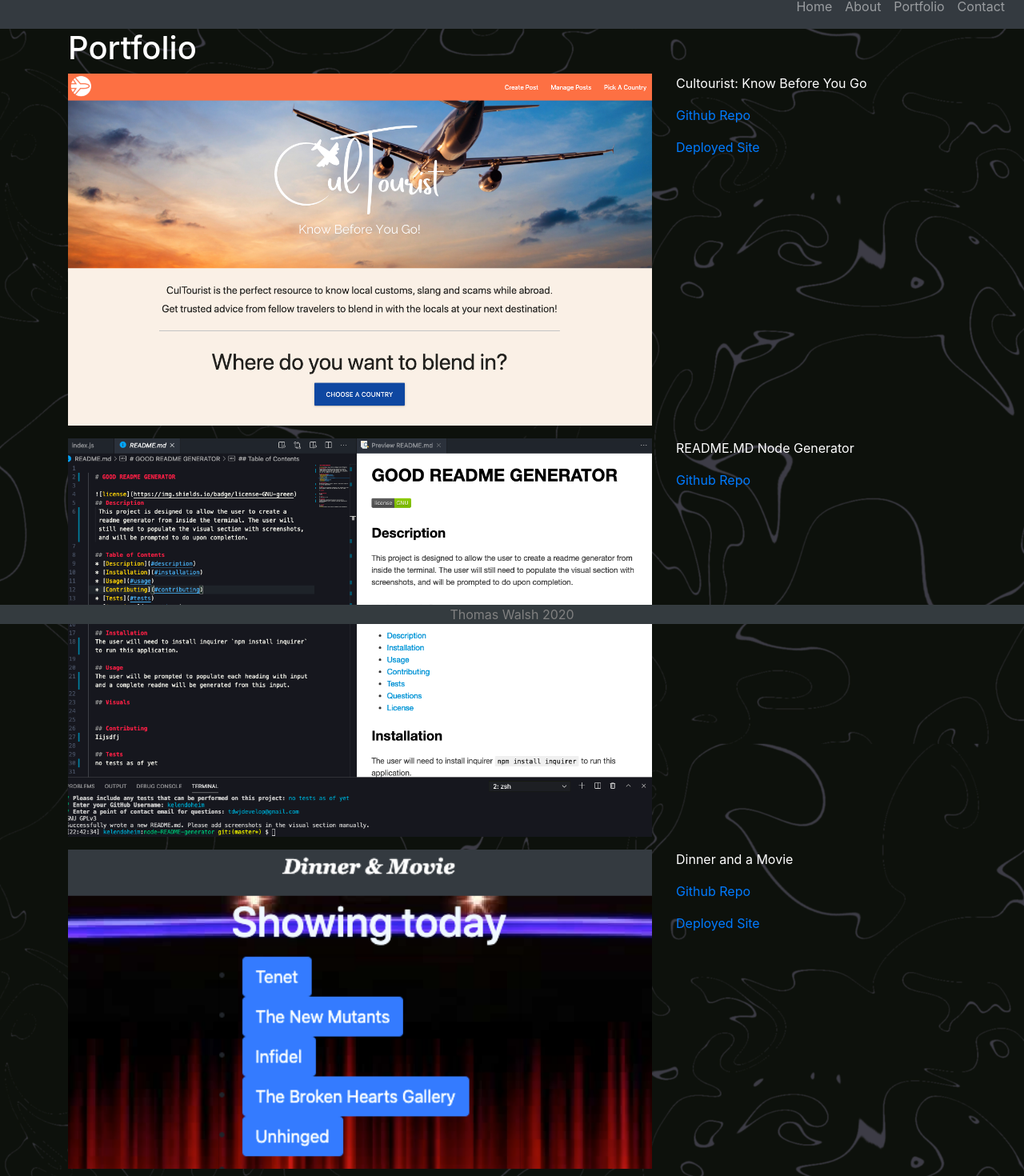
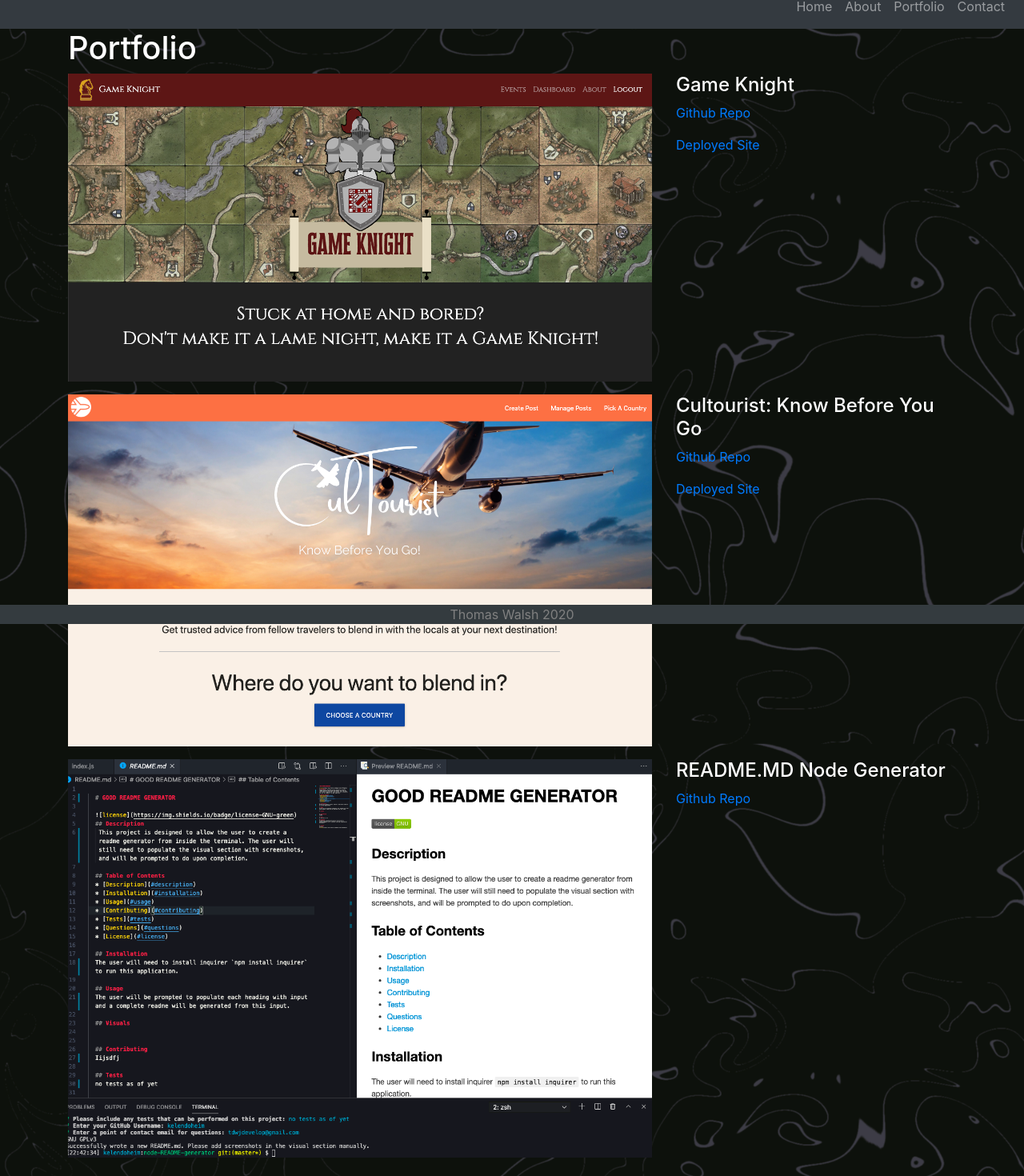
Before and after one commit to Kelendoheim/react-portfolio, a React (Create React App) app: page /portfolio in a window 1280 px wide. Shown: the part 20-1490 px from the top of the page at 80% size. Built offline with nearby package versions, Linux system fonts and the light colour scheme.

Commit message:
changed the portfolio page to reflect the most recent projects

```diff
--- a/src/pages/About/About.jsx
+++ b/src/pages/About/About.jsx
@@ -10,7 +10,7 @@ const About = () => {
         <article className="col-sm-8">
           <div className="row">
             <div className="col-sm-12">
-              <h1 style={{color: "white"}}>About Me</h1>
+              <h1 style={{color: "white"}}>About Thomas</h1>
             </div>
           </div>
 
@@ -21,7 +21,7 @@ const About = () => {
               alt="cat pic placeholder"
             />
             <p className="col-md-4" style={{color: "white"}}>
-              Thomas is a fledgling Full Stack Web Developer with a background
+              Thomas is a MERN Stack Web Developer with a background
               in Philosophy, French and Music Production. A teacher and student
               both professionally and as a hobby, he finds learning and teaching
               to be mirror images of what it means to have a deep engagement
--- a/src/pages/Portfolio/Portfolio.jsx
+++ b/src/pages/Portfolio/Portfolio.jsx
@@ -1,4 +1,4 @@
-import projectOne from "../../images/project1.png"
+import gameknight from "../../images/gameknight_home.png"
 import readme from "../../images/readme.png"
 import cultourist from "../../images/cultourist-main.png"
 
@@ -20,13 +20,32 @@ const Portfolio = () => {
           <div className="row">
             <img
               className="col-lg-8 mb-3"
+              src={gameknight}
+              alt="GameKnight screenshot"
+            />
+            <div className="col-lg-4">
+              <h4 style={{color: "white"}}>
+                Game Knight
+              </h4>
+              <p>
+                <a href="https://github.com/Kelendoheim/gameknight">Github Repo</a>
+              </p>
+              <p>
+                <a href="http://gameknight-app.herokuapp.com">Deployed Site</a>
+              </p>
+            </div>
+            </div>
+
+          <div className="row">
+            <img
+              className="col-lg-8 mb-3"
               src={cultourist}
               alt="Cultourist screenshot"
             />
             <div className="col-lg-4">
-              <p style={{color: "white"}}>
+              <h4 style={{color: "white"}}>
                 Cultourist: Know Before You Go
-              </p>
+              </h4>
               <p>
                 <a href="https://github.com/RFlanagan82/cultourist_app">Github Repo</a>
               </p>
@@ -44,33 +63,16 @@ const Portfolio = () => {
               alt="password generator screenshot"
             />
             <div className="col-lg-4">
-            <p style={{color: "white"}}>
+            <h4 style={{color: "white"}}>
               README.MD Node Generator
-            </p>
+            </h4>
             <p>
               <a href="https://github.com/Kelendoheim/node-README-generator">Github Repo</a>
             </p>
           </div>
           </div>
 
-          <div className="row">
-            <img
-              className="col-lg-8 mb-3"
-              src={projectOne}
-              alt="Project 1 screenshot"
-            />
-            <div className="col-lg-4">
-              <p style={{color: "white"}}>
-                Dinner and a Movie
-              </p>
-              <p>
-                <a href="https://github.com/Shahmir22/project-01">Github Repo</a>
-              </p>
-              <p>
-                <a href="https://shahmir22.github.io/project-01/">Deployed Site</a>
-              </p>
-            </div>
-            </div>
+
         </article>
       </div>
     </div>
```
Also changed, not shown: src/images/gameknight_home.png (added), src/images/project1.png (deleted).
